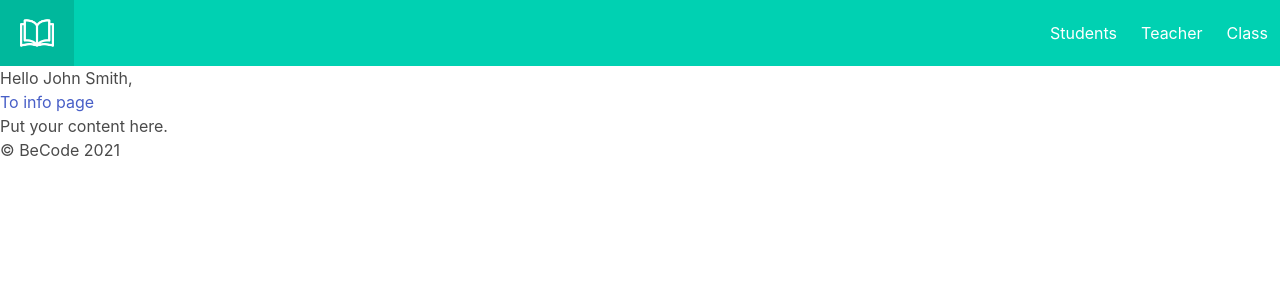
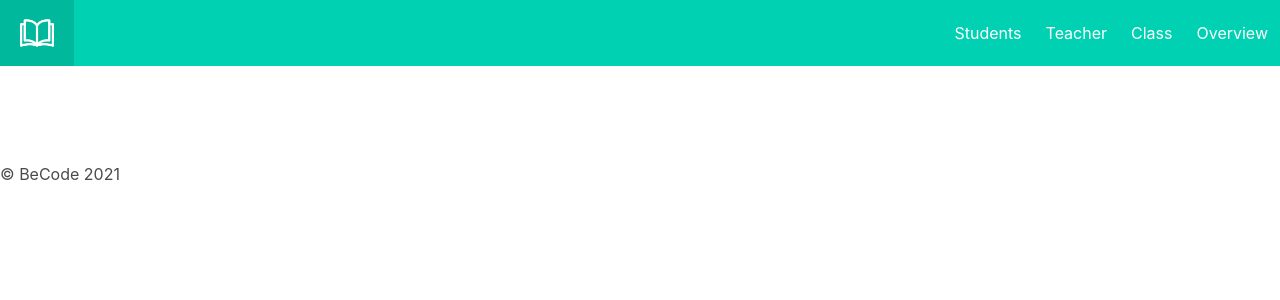
Before and after one commit to Laurent-Bosteels/crud, a PHP site: page /index.php?page=overview in a window 1280 px wide. Shown: the top 300 px of the page. Run offline with PHP 8.4, Linux system fonts and the light colour scheme.

Commit message:
created overview controller, view

```diff
--- /dev/null
+++ b/Controller/OverviewController.php
@@ -0,0 +1,19 @@
+<?php
+declare(strict_types = 1);
+
+class OverviewController
+
+{
+    //render function with both $_GET and $_POST vars available if it would be needed.
+    public function render(array $GET, array $POST)
+    {
+        //this is just example code, you can remove the line below
+        $user = new User('John Smith');
+
+        //you should not echo anything inside your controller - only assign vars here
+        // then the view will actually display them.
+
+        //load the view
+        require 'View/overview.php';
+    }
+}
--- a/Model/TeacherLoader.php
+++ b/Model/TeacherLoader.php
@@ -59,9 +59,6 @@ class TeacherLoader
         if (!empty($checkClass)) {
             return "Teacher is still assigned to a class";
         } else {
-            $handle2 = $con->prepare('UPDATE class SET teacher_id = NULL WHERE teacher_id = :id2');
-            $handle2->bindValue(':id2', $id);
-            $handle2->execute();
             $handle = $con->prepare('DELETE FROM teacher WHERE teacher_id = :id');
             $handle->bindValue(':id', $id);
             $handle->execute();
--- a/View/includes/header.php
+++ b/View/includes/header.php
@@ -29,6 +29,7 @@
         <a class="navbar-item" href="index.php?page=student">Students</a>
         <a class="navbar-item" href="index.php?page=teacher">Teacher</a>
         <a class="navbar-item" href="index.php?page=classroom">Class</a>
+        <a class="navbar-item" href="index.php?page=overview">Overview</a>
       </div>
     </div>
   </nav>
--- /dev/null
+++ b/View/overview.php
@@ -0,0 +1,15 @@
+<?php require 'includes/header.php' ?>
+
+<section class="section">
+    <div class="container">
+        <div class="columns is-multiline">
+            <div class="column">
+                <form action="" method="POST">
+
+                </form>
+            </div>
+        </div>
+    </div>
+</section>
+
+<?php require 'includes/footer.php' ?>
--- a/index.php
+++ b/index.php
@@ -30,6 +30,7 @@ require 'Controller/HomepageController.php';
 require 'Controller/StudentController.php';
 require 'Controller/ClassroomController.php';
 require 'Controller/TeacherController.php';
+require 'Controller/OverviewController.php';
 
 //you could write a simple IF here based on some $_GET or $_POST vars, to choose your controller
 //this file should never be more than 20 lines of code!
@@ -42,6 +43,8 @@ if (isset($_GET['page']) && $_GET['page'] === 'student') {
     $controller = new ClassroomController();
 } elseif (isset($_GET['page']) && $_GET['page'] === 'teacher') {
     $controller = new TeacherController();
+} elseif (isset($_GET['page']) && $_GET['page'] === 'overview') {
+    $controller = new OverviewController();
 }
 
 $controller->render($_GET, $_POST);
```
